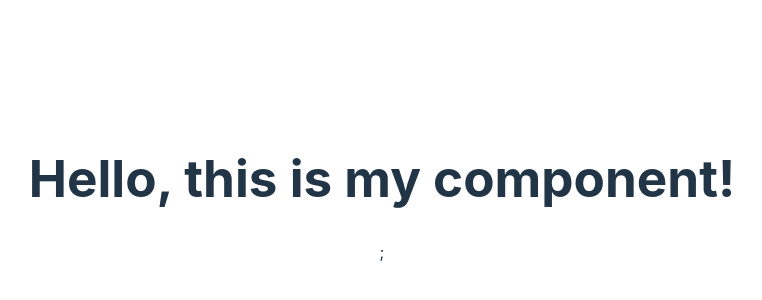
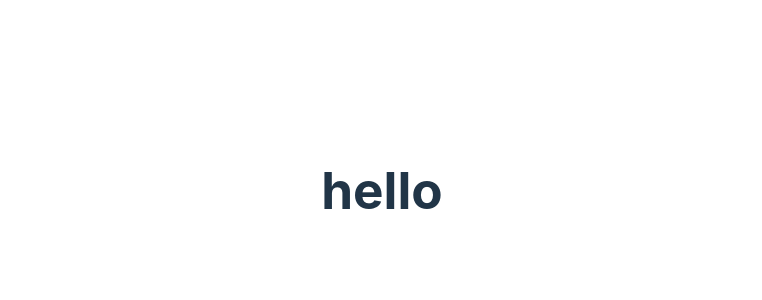
Before and after one commit to shubhhampgit01/mylibrarycontainer, a React (Vite) app: page / in a window 1280 px wide. Shown: the part 210-510 px from the top of the page, without its empty margins (258-1020 px from the left). Built offline with nearby package versions, Linux system fonts and the light colour scheme.

Commit message:
test three

```diff
--- a/src/App.tsx
+++ b/src/App.tsx
@@ -1,12 +1,12 @@
+import { Home } from 'mylibrarycontainer'
 import './App.css'
-import MyComponent from './lib/index'
 
 function App() {
 
 
   return (
     <>
-      <MyComponent/>
+      <Home/>
     </>
   )
 }
--- a/src/lib/index.tsx
+++ b/src/lib/index.tsx
@@ -1,23 +1 @@
-// // import React from 'react'
-
-// function Heading() {
-//     return (
-//         <div>
-//             <h1>hello</h1>
-//             <h1>world</h1>
-//         </div>
-//     )
-// }
-
-// export default Heading;
-import React from 'react';
-
-const MyComponent: React.FC = () => {
-
-    return <>
-
-        <h1>Hello, this is my component!</h1>;
-    </>
-
-};
-export default MyComponent;
+export { default as Home } from "./pages/Home"
--- /dev/null
+++ b/src/lib/pages/Home.tsx
@@ -0,0 +1,11 @@
+// import React from 'react'
+
+const Home = () => {
+  return (
+    <div>
+      <h1>hello</h1>
+    </div>
+  )
+}
+
+export default Home
```
Also changed, not shown: vite.config.ts (+1 -44 lines).
